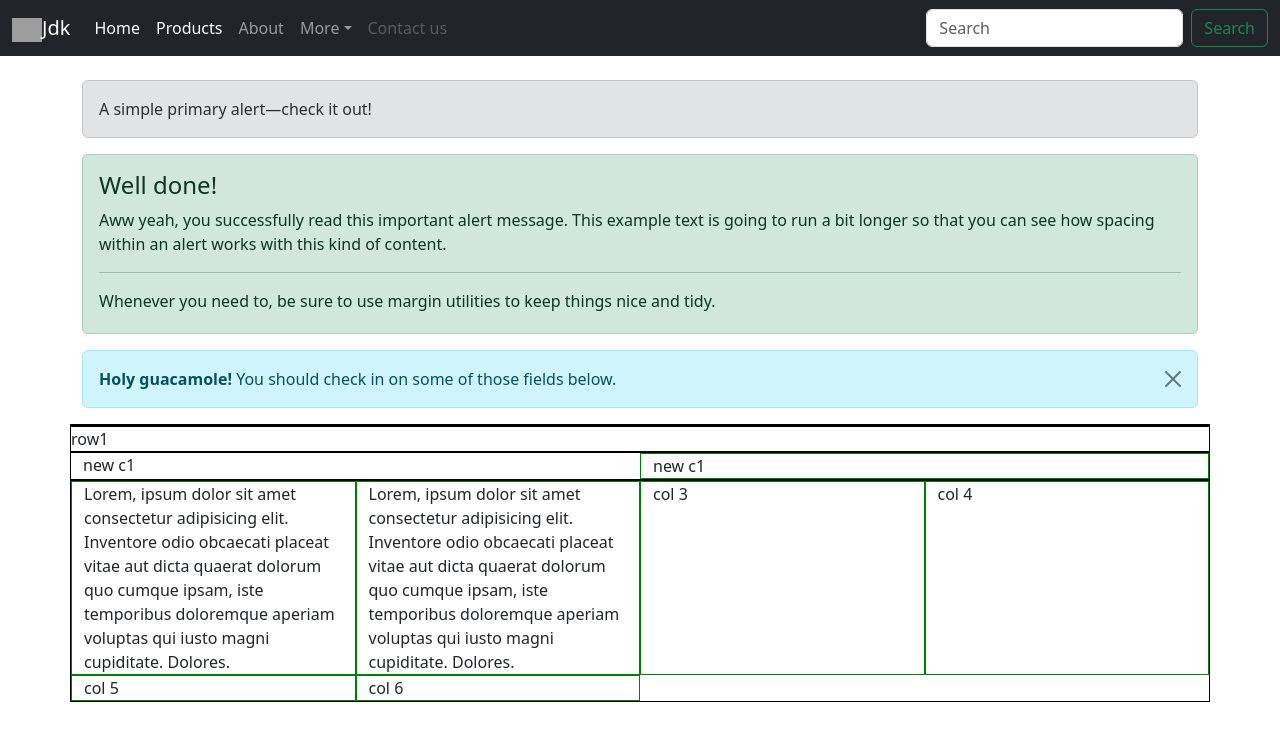
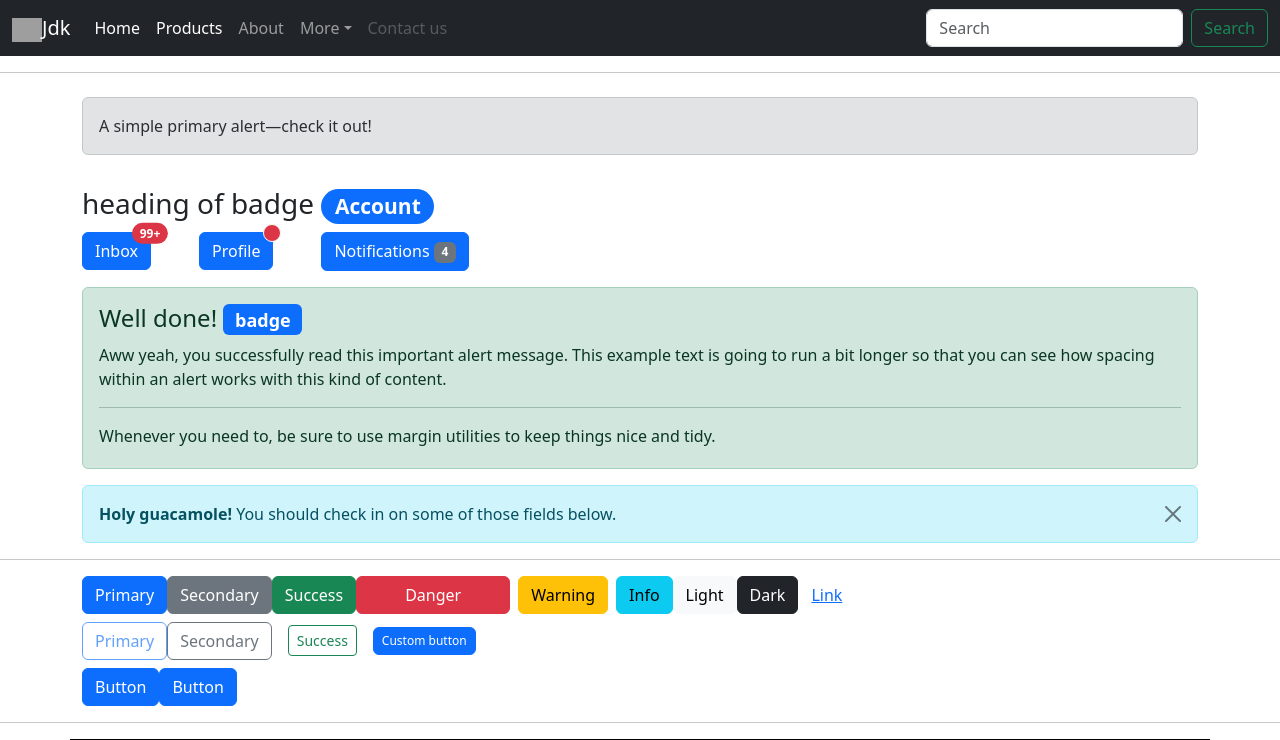
Before and after one commit to abrar0123/bsproject1, a React (Create React App) app: page / in a window 1280 px wide. Shown: the top 740 px of the page. Built offline with nearby package versions, Linux system fonts and the light colour scheme; grey boxes are pictures that could not be loaded.

Commit message:
buutons add

```diff
--- a/src/App.js
+++ b/src/App.js
@@ -4,12 +4,23 @@ import Header from "./components/header";
 import Col12 from "./components/col12";
 import NavBar from "./components/NavBar";
 import Alert from "./components/alert";
+import { Button } from "bootstrap";
+import Buttons from "./components/Buttons";
 function App() {
   return (
     <>
       <NavBar />
+
+      <hr />
+
       <Alert />
+      <hr />
+      <Buttons />
+      <hr />
+
       <Header />
+      <hr />
+
       <Col12 />
     </>
   );
--- a/src/components/Buttons.js
+++ b/src/components/Buttons.js
@@ -1,5 +1,72 @@
 import React from "react";
 
 export default function Buttons() {
-  return <>Buttons</>;
+  return (
+    <>
+      <div className="container">
+        <button type="button" class="btn btn-primary">
+          Primary
+        </button>
+        <button type="button" class="btn btn-secondary">
+          Secondary
+        </button>
+        <button type="button" class="btn btn-success">
+          Success
+        </button>
+        <button type="button" class="btn btn-danger px-5">
+          Danger
+        </button>
+        <button type="button" class="btn btn-warning mx-2">
+          Warning
+        </button>
+        <button type="button" class="btn btn-info">
+          Info
+        </button>
+        <button type="button" class="btn btn-light">
+          Light
+        </button>
+        <button type="button" class="btn btn-dark">
+          Dark
+        </button>
+
+        <button type="button" class="btn btn-link">
+          Link
+        </button>
+        {/* second  */}
+      </div>
+      <div className="container py-2">
+        <button type="button" class="btn btn-outline-primary" disabled>
+          Primary
+        </button>
+        <button type="button" class="btn btn-outline-secondary">
+          Secondary
+        </button>
+        <button type="button" class="btn btn-outline-success btn-sm mx-3">
+          Success
+        </button>
+        <button
+          type="button"
+          className="btn btn-primary"
+          style={{
+            paddingTop: ".25rem",
+            paddingBottom: ".25rem",
+            paddingLeft: ".5rem",
+            paddingRight: ".5rem",
+            fontSize: ".75rem",
+          }}
+        >
+          Custom button
+        </button>
+      </div>
+      {/* block buttons */}
+      <div class="container d-grid gap-2 d-md-block">
+        <button class="btn btn-primary" type="button">
+          Button
+        </button>
+        <button class="btn btn-primary" type="button">
+          Button
+        </button>
+      </div>{" "}
+    </>
+  );
 }
--- a/src/components/alert.js
+++ b/src/components/alert.js
@@ -6,13 +6,41 @@ export default function () {
       <div class="alert alert-secondary " role="alert">
         A simple primary alert—check it out!
       </div>
+      {/* baddge classes */}
+
+      <div className="py-3">
+        <h3>
+          heading of badge{" "}
+          <span className="badge rounded-pill bg-primary">Account </span>{" "}
+        </h3>
+        <button type="button" class="btn btn-primary position-relative">
+          Inbox
+          <span class="position-absolute top-0 start-100 translate-middle badge rounded-pill bg-danger">
+            99+
+            <span class="visually-hidden">unread messages</span>
+          </span>
+        </button>
+        <button type="button" class="btn btn-primary position-relative mx-5">
+          Profile
+          <span class="position-absolute top-0 start-100 translate-middle p-2 bg-danger border border-light rounded-circle">
+            <span class="visually-hidden">New alerts</span>
+          </span>
+        </button>
+        <button type="button" class="btn btn-primary">
+          Notifications <span class="badge text-bg-secondary">4</span>
+        </button>
+      </div>
+      {/* end of badge classes */}
       <div class="alert alert-success " role="alert">
-        <h4 class="alert-heading">Well done!</h4>
+        <h4 class="alert-heading">
+          Well done! <span className="badge bg-primary">badge</span>
+        </h4>
         <p>
           Aww yeah, you successfully read this important alert message. This
           example text is going to run a bit longer so that you can see how
           spacing within an alert works with this kind of content.
         </p>
+
         <hr />
         <p class="mb-1">
           Whenever you need to, be sure to use margin utilities to keep things
```
